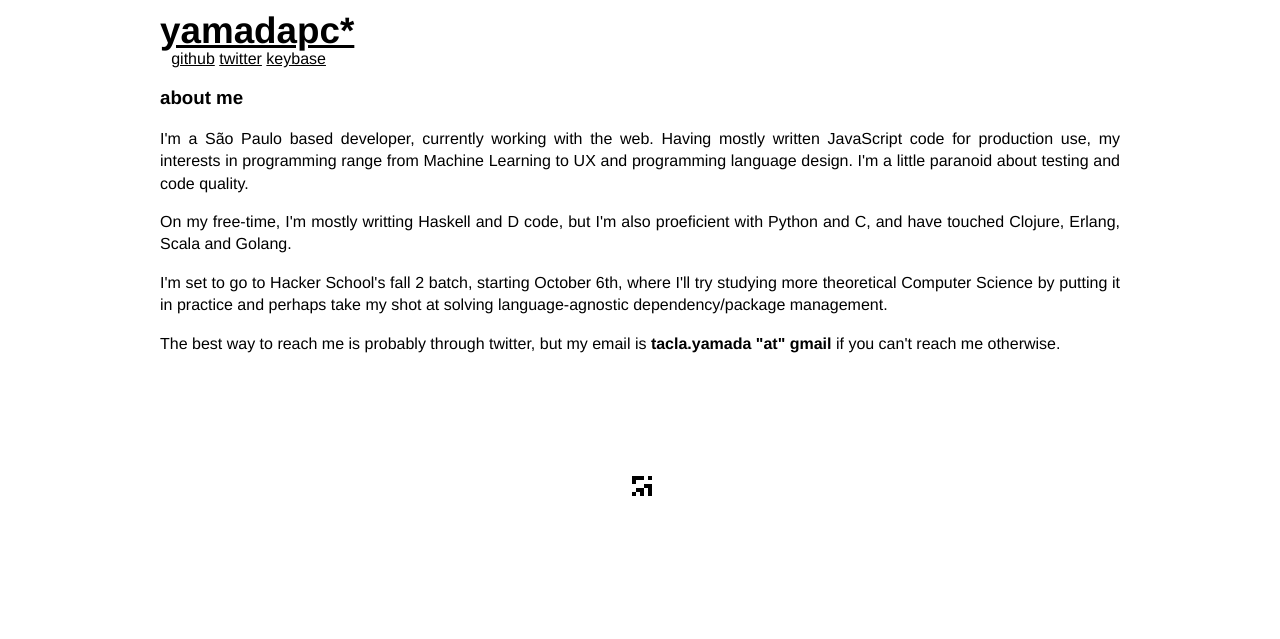
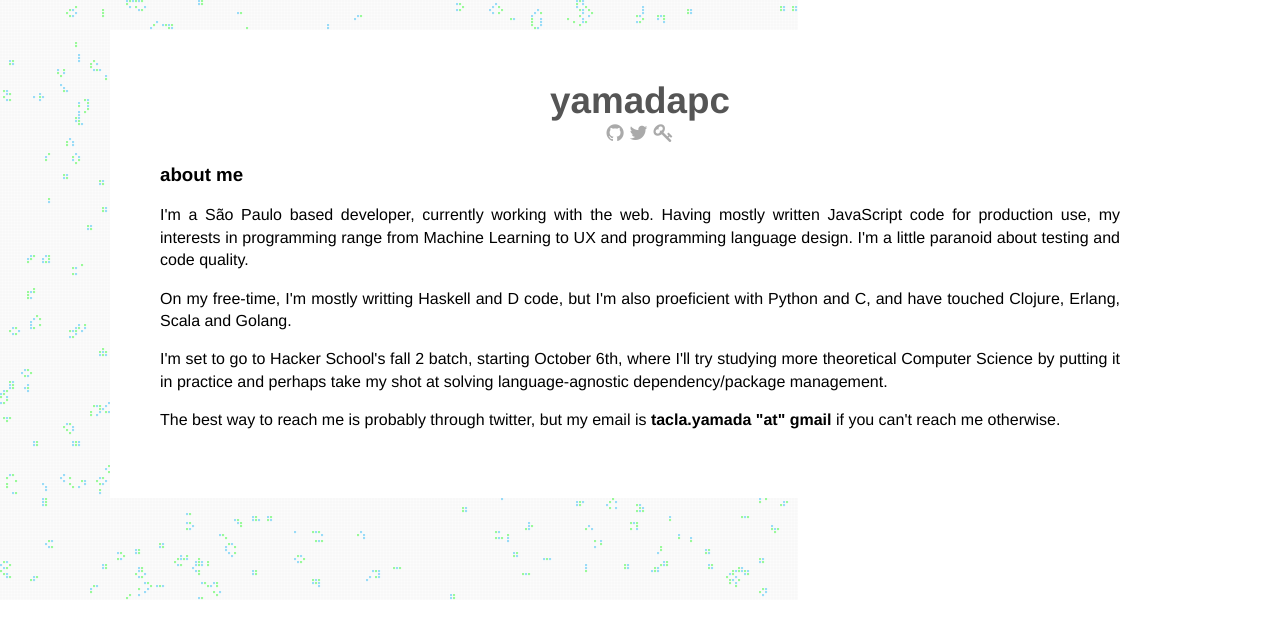
Before and after one commit to yamadapc/yamadapc.github.io, a Jekyll site: the page built from about.html, in a window 1280 px wide. Shown: the top 639 px of the page. Built offline with Jekyll 4.4.1, drawn with Linux system fonts in a browser that asks for light colours; nearby versions of some CDN libraries.

Commit message:
Update the design

```diff
--- a/_includes/footer.html
+++ b/_includes/footer.html
@@ -1,6 +1,4 @@
-<div class="footer">
-  <canvas id="home-canvas" height="200px"></canvas>
-</div>
+<canvas style="z-index: -1; position: fixed; top: 0; left: 0;" id="home-canvas"></canvas>
 
 <script src="{{ "/js/game-of-life.js" | prepend: site.baseurl }}"></script>
 <script src="{{ "/js/prism.js" | prepend: site.baseurl }}"></script>
--- a/_includes/head.html
+++ b/_includes/head.html
@@ -6,6 +6,7 @@
     <title>{% if page.title %}{{ page.title }}{% else %}{{ site.title }}{% endif %}</title>
     <meta name="description" content="{{ site.description }}">
 
+    <link rel="stylesheet" href="https://maxcdn.bootstrapcdn.com/font-awesome/4.4.0/css/font-awesome.min.css">
     <link rel="stylesheet" href="{{ "/css/main.css" | prepend: site.baseurl }}">
     <link rel="stylesheet" href="{{ "/css/prism.css" | prepend: site.baseurl }}">
     <link rel="canonical" href="{{ page.url | replace:'index.html','' | prepend: site.baseurl | prepend: site.url }}">
--- a/_includes/header.html
+++ b/_includes/header.html
@@ -1,12 +1,13 @@
 <div class="header">
   <h1>
-    <a href="{{ site.baseurl }}/">{{ site.title }}</a><a href="{{ site.baseurl }}/about.html" class="about-asterisk">*</a>
+    <a href="{{ site.baseurl }}/">{{ site.title }}</a>
   </h1>
+
   <div class="contact-info">
     <ul>
-      <li><a href="https://github.com/{{ site.github_username }}">github</a></li>
-      <li><a href="https://twitter.com/{{ site.twitter_username }}">twitter</a></li>
-      <li><a href="https://keybase.io/{{ site.keybase_username }}">keybase</a></li>
+      <li><a href="https://github.com/{{ site.github_username }}"><i class="fa fa-github"></i></a></li>
+      <li><a href="https://twitter.com/{{ site.twitter_username }}"><i class="fa fa-twitter"></i></a></li>
+      <li><a href="https://keybase.io/{{ site.keybase_username }}"><i class="fa fa-key"></i></a></li>
     </ul>
   </div>
 </div>
--- a/_layouts/default.html
+++ b/_layouts/default.html
@@ -15,7 +15,6 @@
 
       ga('create', 'UA-54450544-3', 'auto');
       ga('send', 'pageview');
-
     </script>
   </body>
 </html>
--- a/css/main.scss
+++ b/css/main.scss
@@ -33,50 +33,48 @@ pre code {
 }
 
 .wrapper {
+  margin: 20px auto;
   max-width: 960px;
-  margin: 0 auto;
   padding-left: 20px;
-  padding-right: 20px;
+  padding: 50px;
+  background-color: white;
 }
 
 a {
-  color: #000;
+  color: #555;
+  text-decoration: none;
+
+  &:hover {
+    text-decoration: underline;
+  }
 
   &:hover,
   &:visited {
-    color: #000;
+    color: #555;
   }
 }
 
 .header {
+  text-align: center;
+
   h1 {
     $font-size: 2.3em;
     font-size: $font-size;
     padding: 0;
-    margin: 0;
+    margin: 0 auto;
 
     a,
     a:hover,
     a:visited {
+      color: #555;
       background-image: none;
-    }
-
-    a.about-asterisk {
-      transition: font-size 0.1s ease-in-out;
-      line-height: 0.1em;
-
-      &:hover {
-        font-size: 1.2em;
-        transition: font-size 0.2s ease-in-out;
-      }
+      text-decoration: none;
     }
   }
 
   ul {
-    margin: 0;
+    margin: 0 auto;
     padding: 0;
-    margin-top: -0.1em;
-    padding-left: 0.7em;
   }
 
   li {
@@ -84,7 +82,23 @@ a {
   }
 
   .contact-info {
-    font-weight: lighter;
+    font-size: 20px;
+    a {
+      color: #aaa;
+    }
+  }
+
+  .profile-picture {
+    border-radius: 80px;
+    -webkit-border-radius: 80px;
+    -moz-border-radius: 80px;
+    border: 3px solid gray;
+    height: 160px;
+    width: 160px;
+  }
+
+  .about {
+    margin-top: 20px;
   }
 }
 
@@ -149,7 +163,7 @@ h4 {
 }
 
 .posts {
-  @include column(3);
+  margin-top: 40px;
 
   ul {
     margin: 0;
@@ -157,6 +171,7 @@ h4 {
   }
 
   li {
+    font-size: 20px;
     margin-bottom: 0.6em;
     list-style: none;
   }
--- a/js/game-of-life.js
+++ b/js/game-of-life.js
@@ -1,47 +1,39 @@
-(function() {
+// (function() {
 function GameOfLife(canvas) {
   this.canvas = canvas;
   this.context = canvas.getContext('2d');
-
-  this.resize(canvas);
+  this.resize();
 }
 
-GameOfLife.prototype.resize = function (canvas) {
+GameOfLife.prototype.resize = function() {
   this.clear();
   this.height = canvas.height;
   this.width = canvas.width;
 
-  this.cellSize = canvas.height / 50;
+  this.cellSize = canvas.height / 200;
   this.rheight = Math.floor(this.height / this.cellSize);
   this.rwidth = Math.floor(this.width / this.cellSize);
 
   this.grid = repeat(undefined, this.rheight)
     .map(repeat.bind(null, false, this.rwidth));
+  this.newgrid = repeat(undefined, this.rheight)
+    .map(repeat.bind(null, false, this.rwidth));
 
-  // Start with Paul Callahan's 5x5 infinite growth pattern:
-  var centerX = Math.floor(this.rwidth / 2);
-  var centerY = Math.floor(this.rheight / 2);
-  this.toggle(centerX - 2, centerY - 2);
-  this.toggle(centerX - 2, centerY - 1);
-  this.toggle(centerX - 2, centerY + 2);
-  this.toggle(centerX - 1, centerY - 2);
-  this.toggle(centerX - 1, centerY + 1);
-  this.toggle(centerX, centerY - 2);
-  this.toggle(centerX, centerY + 1);
-  this.toggle(centerX, centerY + 2);
-  this.toggle(centerX + 1, centerY);
-  this.toggle(centerX + 2, centerY - 2);
-  this.toggle(centerX + 2, centerY);
-  this.toggle(centerX + 2, centerY + 1);
-  this.toggle(centerX + 2, centerY + 2);
+  for(var i = 0; i < this.rwidth; i++) {
+    for(var j = 0; j < this.rheight; j++) {
+      if(Math.random() < 0.1) {
+        this.toggle(i, j);
+      }
+    }
+  }
 };
 
 GameOfLife.prototype.start = function() {
   var _this = this;
-  this.interval = setInterval(function() {
+  this.interval = setInterval(function loop() {
     _this.step();
     _this.redraw();
-  }, 10);
+  }, 100);
   this.running = true;
 };
 
@@ -60,12 +52,31 @@ GameOfLife.prototype.redraw = function() {
   var cellSize = this.cellSize;
   var rheight = this.rheight;
   var rwidth = this.rwidth;
+  var surroundSize = cellSize * 0.9;
+  var containedSize = cellSize * 0.7;
+  var fillStyles = [
+    '#99f999',
+    '#99dbf7',
+  ];
+  var lastColor = 0;
+  function nextColor() {
+    lastColor = (lastColor + 1) % 2;
+    return fillStyles[lastColor];
+  }
 
   this.clear();
+
   for(var i = 0; i < rheight; i++) {
+    var posy = i * cellSize;
     for(var j = 0; j < rwidth; j++) {
+      var posx = j * cellSize;
+
+      this.context.fillStyle = '#f8f8f8';
+      this.drawSquare(posx, posy, surroundSize);
+
       if(grid[i][j]) {
-        this.drawSquare(j * cellSize, i * cellSize, cellSize);
+        this.context.fillStyle = nextColor();
+        this.drawSquare(posx, posy, containedSize);
       }
     }
   }
@@ -100,7 +111,7 @@ GameOfLife.prototype.outofBounds = function(x, y) {
 
 GameOfLife.prototype.step = function() {
   var grid = this.grid;
-  var newgrid = [];
+  var newgrid = this.newgrid;
 
   for(var i = 0; i < this.rheight; i++) {
     newgrid[i] = [];
@@ -121,6 +132,7 @@ GameOfLife.prototype.step = function() {
   }
 
   this.grid = newgrid;
+  this.newgrid = grid;
 };
 
 GameOfLife.prototype.drawSquare = function(posx, posy, size) {
@@ -137,18 +149,19 @@ function repeat(v, n) {
 
 var canvas = document.getElementById('home-canvas');
 
-canvas.width = canvas.parentNode.offsetWidth;
+canvas.height = screen.height;
+canvas.width = screen.width;
 
 var game = new GameOfLife(canvas);
+game.step();
+game.step();
 game.redraw();
-game.canvas.onclick = function() {
-  if(!game.running) game.start();
-  else game.stop();
+canvas.onclick = function() {
+  if(game.running) {
+    game.stop();
+  } else {
+    game.start();
+  }
 };
 
-window.onresize = function() {
-  canvas.width = canvas.parentNode.offsetWidth;
-  game.resize(canvas);
-  game.redraw();
-};
-})();
+// })();
```
Also changed, not shown: index.html (+4 -22 lines).
